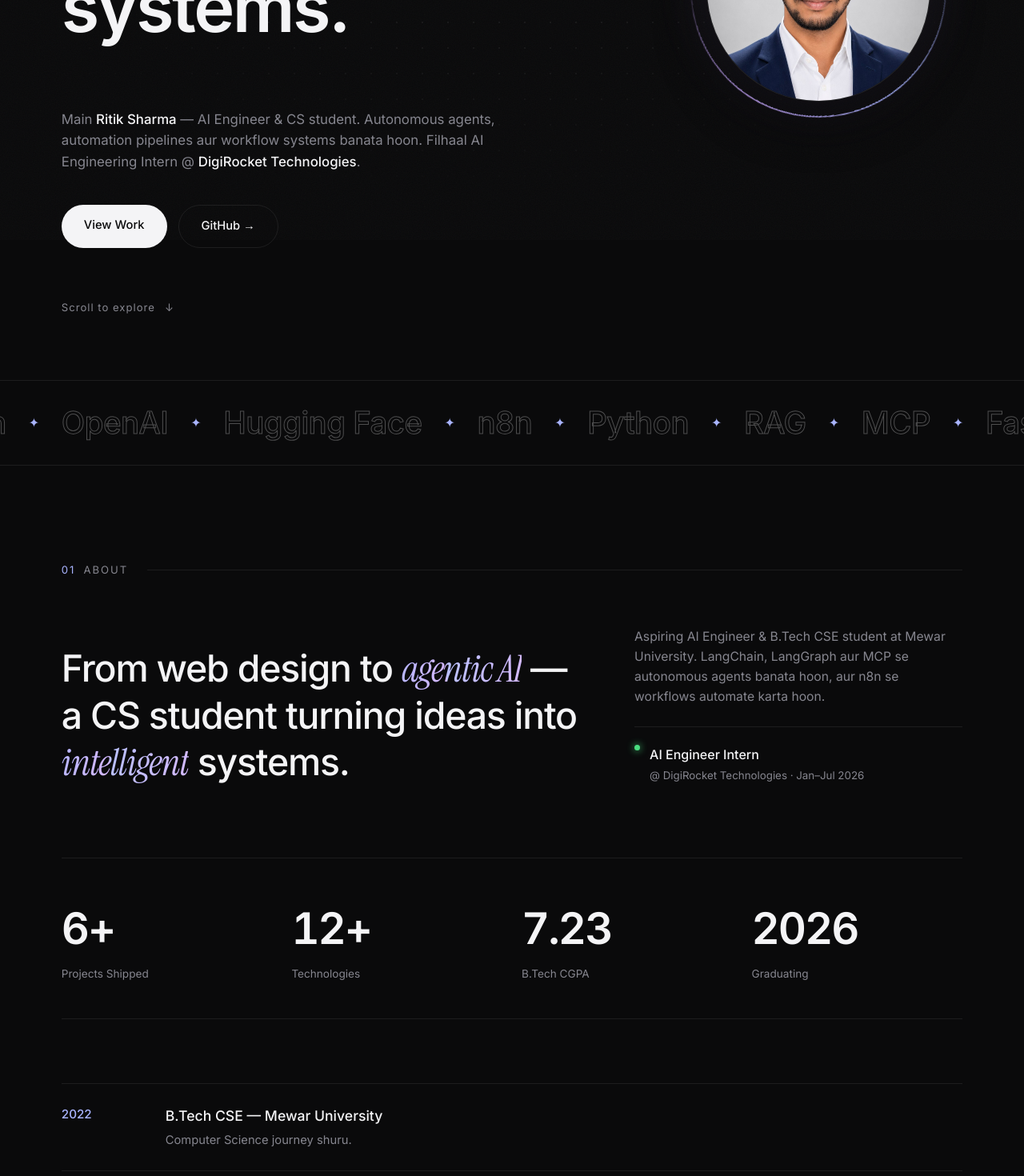
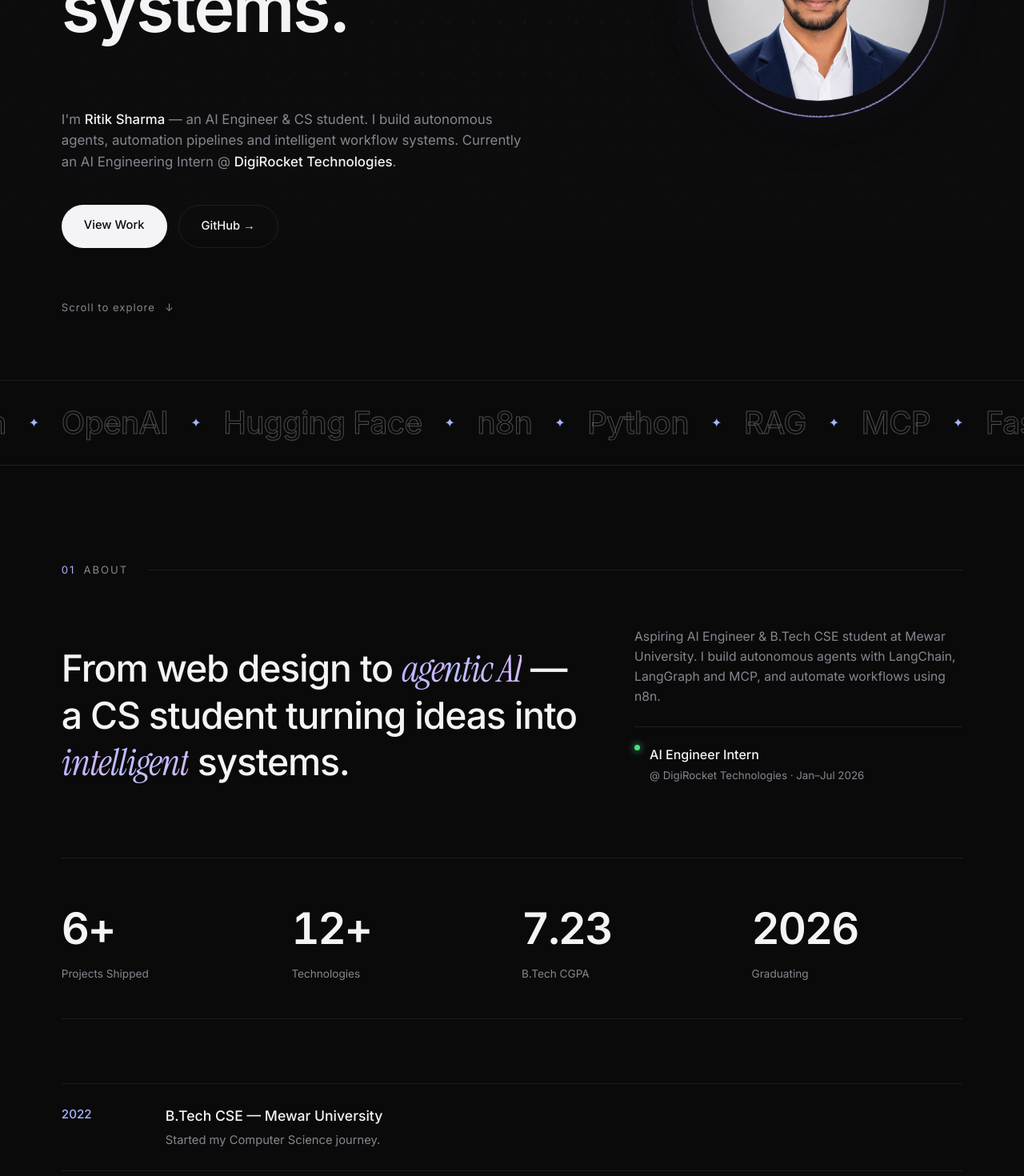
Before and after one commit to Ritik-git-In/My_Profile, a React (Vite) app: page / in a window 1280 px wide. Shown: the part 500-1970 px from the top of the page at 80% size. Built offline with nearby package versions, Linux system fonts and the light colour scheme.

Commit message:
Convert all Hinglish text to English for a professional, consistent portfolio

```diff
--- a/src/components/About.jsx
+++ b/src/components/About.jsx
@@ -42,8 +42,8 @@ export default function About() {
 
         <motion.div className="about-side" variants={reveal} custom={1} initial="hidden" whileInView="show" viewport={{ once: true }}>
           <p>
-            Aspiring AI Engineer & B.Tech CSE student at Mewar University. LangChain, LangGraph
-            aur MCP se autonomous agents banata hoon, aur n8n se workflows automate karta hoon.
+            Aspiring AI Engineer & B.Tech CSE student at Mewar University. I build autonomous
+            agents with LangChain, LangGraph and MCP, and automate workflows using n8n.
           </p>
           <div className="about-now">
             <span className="dot" />
--- a/src/components/Hero.jsx
+++ b/src/components/Hero.jsx
@@ -90,8 +90,8 @@ export default function Hero() {
       </motion.p>
 
       <motion.p className="hero-desc" variants={fade} custom={2} initial="hidden" animate="show">
-        Main <strong>{profile.name}</strong> — AI Engineer & CS student. Autonomous agents,
-        automation pipelines aur workflow systems banata hoon. Filhaal AI Engineering Intern
+        I'm <strong>{profile.name}</strong> — an AI Engineer & CS student. I build autonomous agents,
+        automation pipelines and intelligent workflow systems. Currently an AI Engineering Intern
         @ <strong>DigiRocket Technologies</strong>.
       </motion.p>
 
--- a/src/data.js
+++ b/src/data.js
@@ -25,7 +25,7 @@ export const stats = [
 ]
 
 export const timeline = [
-  { year: '2022', title: 'B.Tech CSE — Mewar University', desc: 'Computer Science journey shuru.' },
+  { year: '2022', title: 'B.Tech CSE — Mewar University', desc: 'Started my Computer Science journey.' },
   { year: '2024', title: 'Web Design Training — CTTC, Bhubaneswar', desc: 'HTML, CSS, JS & responsive design.' },
   { year: '2025', title: 'Workflow Automation Platform', desc: 'n8n + Pinecone + Grok API.' },
   { year: '2026', title: 'AI Engineer Intern + MailMinto launch', desc: 'Agentic AI products in production.' },
@@ -69,14 +69,14 @@ export const projects = [
   {
     no: '05',
     title: 'AI Email Operations Agent',
-    desc: 'n8n + OpenAI system — new emails ko 5 categories me classify karke real actions leta hai: auto-reply, draft, summary aur Telegram notifications.',
+    desc: 'An n8n + OpenAI system that classifies new emails into 5 categories and takes real actions: auto-replies, drafts, summaries and Telegram notifications.',
     tags: ['n8n', 'GPT-4.1', 'LangChain', 'Telegram'],
     link: 'https://github.com/Ritik-git-In/Email_AI_Agent_Auto_reply_n8n',
   },
   {
     no: '06',
     title: 'React Responsive Navbar',
-    desc: 'Modern, fully responsive React navbar (DigiRocket style) — dropdown menus, mobile hamburger, smooth animations aur clean dark UI.',
+    desc: 'Modern, fully responsive React navbar (DigiRocket style) — dropdown menus, mobile hamburger, smooth animations and a clean dark UI.',
     tags: ['React', 'JavaScript', 'CSS'],
     link: 'https://github.com/Ritik-git-In/ai-chatbot-ui',
   },
```
